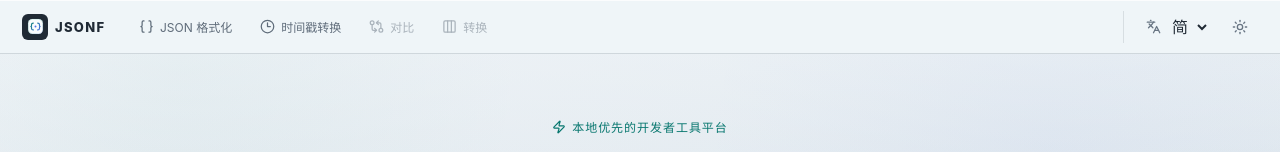
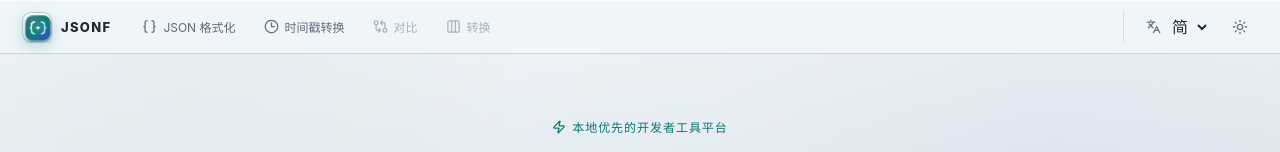
Before and after one commit to RookieXv/jsonf, a Vue app: page / in a window 1280 px wide. Shown: the top 152 px of the page. Built offline with nearby package versions, Linux system fonts and the light colour scheme.

Commit message:
style: refine JSONF brand logo

```diff
--- a/src/style.css
+++ b/src/style.css
@@ -743,33 +743,47 @@ button {
 .brand {
   display: flex;
   align-items: center;
-  gap: 7px;
+  gap: 9px;
   min-width: 86px;
   color: inherit;
   text-decoration: none;
 }
 
 .brand-mark {
-  width: 26px;
-  height: 26px;
+  width: 30px;
+  height: 30px;
   display: grid;
   place-items: center;
-  border: 0;
-  border-radius: 6px;
-  color: var(--surface-strong);
-  background: var(--text);
+  border: 1px solid color-mix(in srgb, var(--accent) 35%, transparent);
+  border-radius: 9px;
+  background: color-mix(in srgb, var(--surface-strong) 72%, transparent);
+  box-shadow:
+    0 5px 13px color-mix(in srgb, var(--accent) 22%, transparent),
+    inset 0 1px 0 rgba(255, 255, 255, 0.5);
+  transition:
+    transform 0.18s ease,
+    box-shadow 0.18s ease;
 }
 
 .brand-mark img {
-  width: 19px;
-  height: 19px;
+  width: 30px;
+  height: 30px;
   display: block;
 }
 
 :root[data-theme='dark'] .brand-mark {
-  background: #edf4f8;
-  color: #17212b;
-  box-shadow: none;
+  border-color: rgba(112, 235, 217, 0.26);
+  background: rgba(21, 31, 41, 0.68);
+  box-shadow:
+    0 5px 15px rgba(51, 196, 178, 0.2),
+    inset 0 1px 0 rgba(255, 255, 255, 0.12);
+}
+
+.brand:hover .brand-mark {
+  transform: translateY(-1px);
+  box-shadow:
+    0 7px 17px color-mix(in srgb, var(--accent) 30%, transparent),
+    inset 0 1px 0 rgba(255, 255, 255, 0.56);
 }
 
 .brand strong {
```
Also changed, not shown: public/favicon.svg.
